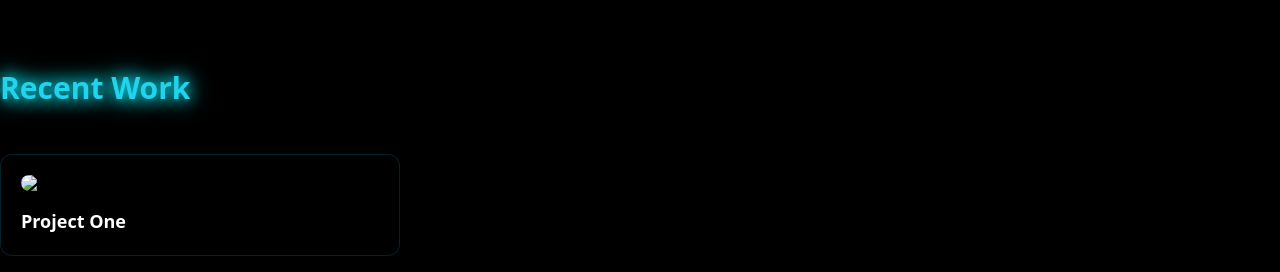
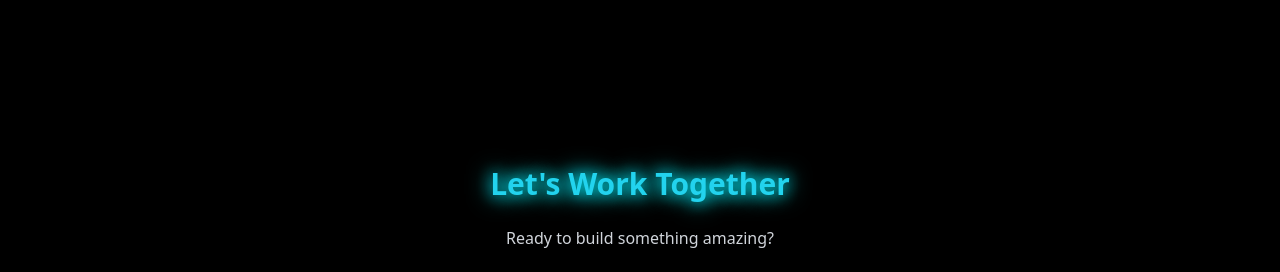
Before and after one commit to charlessemakula32-arch/Portfolio, a plain HTML site: page Index.html in a window 1280 px wide. Shown: the part 2815-3087 px from the top of the page. Drawn offline with nearby package versions, Linux system fonts and the light colour scheme.

Commit message:
Remove Recent Work section from Index.html
Removed Recent Work section from the HTML.

```diff
--- a/Index.html
+++ b/Index.html
@@ -126,14 +126,6 @@
 
     </div>
   </section>
-<h3 class="text-3xl font-bold text-cyan-400 mb-12 glow" data-aos="fade-up">Recent Work</h3>
-
-<div class="grid md:grid-cols-3 gap-10">
-  <div class="bg-black/40 border border-cyan-500/20 rounded-xl p-5 card-hover" data-aos="zoom-in">
-    <img src="YOUR-PROJECT-1.jpg" class="rounded-lg mb-4">
-    <h4 class="font-semibold text-lg">Project One</h4>
-  </div>
-</div>
 
   <!-- CONTACT FORM -->
   <section id="contact" class="px-8 py-24 bg-black/60 text-center">
```
